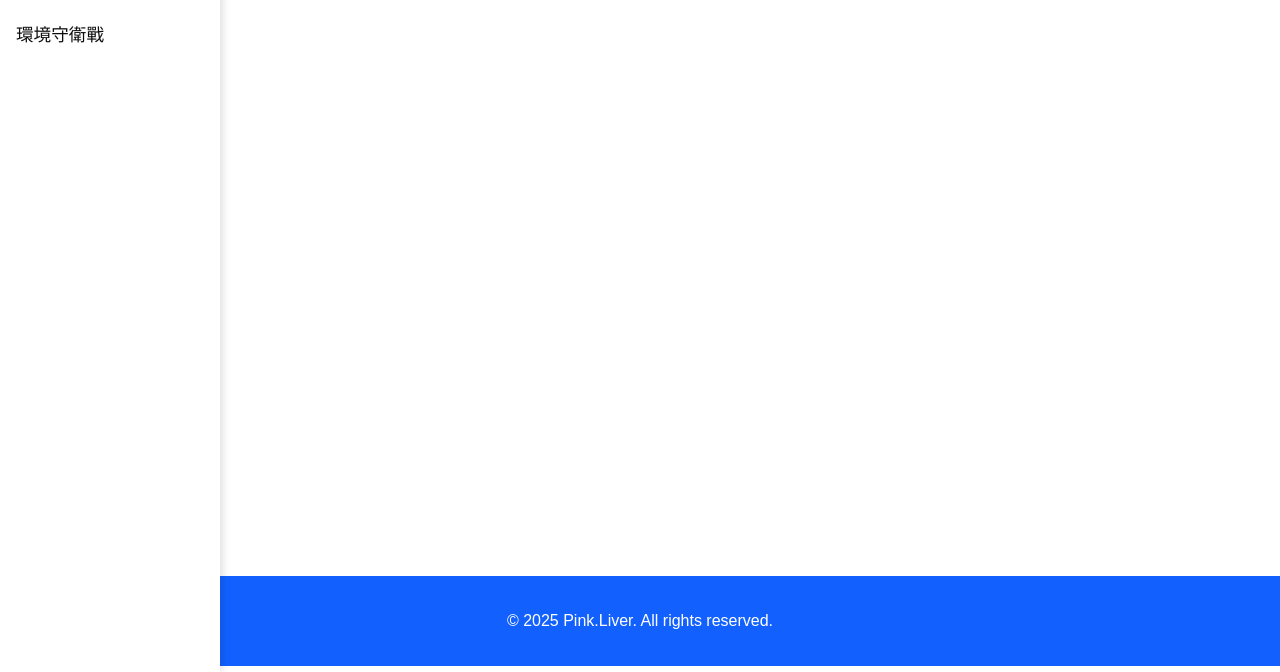
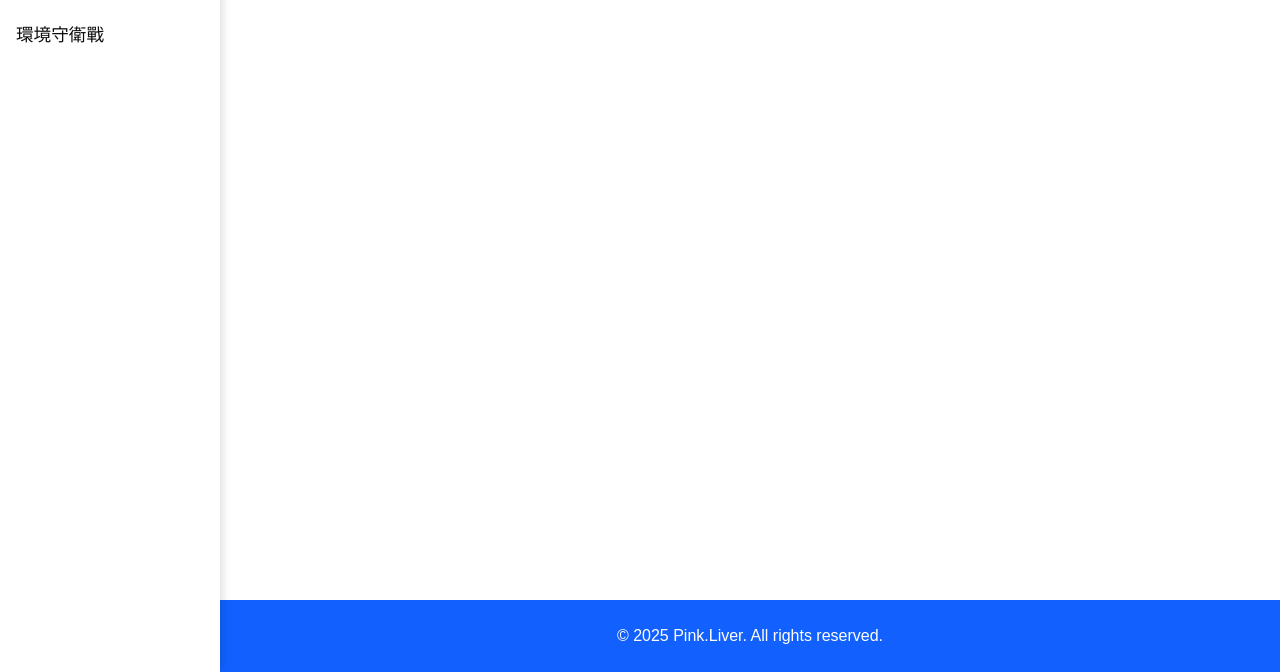
Before and after one commit to pink-liver/pink-liver.github.io, a plain HTML site: page index.html in a window 1280 px wide. Shown: the part 128-800 px from the top of the page. Drawn offline with Linux system fonts and the light colour scheme.

Commit message:
feat: re-styling

```diff
--- a/css/style.css
+++ b/css/style.css
@@ -3,6 +3,8 @@
   --secondary-blue: #66a3f2;
   --light-gray: #f2f2f2;
   --dark: #0d0d0d;
+  --footer-height: 72px;
+  --sidebar-width: 220px;
 }
 
 * {
@@ -27,7 +29,7 @@ body {
   top: 0;
   left: 0;
   height: 100vh;
-  width: 220px;
+  width: var(--sidebar-width);
   background: #fff;
   box-shadow: 2px 0 10px rgba(0, 0, 0, 0.08);
   z-index: 1100;
@@ -77,18 +79,24 @@ body {
 
 /* Main */
 .main-content {
-  margin-left: 240px; /* sidebar width (220px) + 20px gap */
-  padding: 2rem;
-  max-height: 100vh;
-  min-height: calc(100vh - 6rem);
+  margin-left: var(--sidebar-width);
+  padding: 2rem 3rem 0rem 3rem;
+  min-height: calc(100vh - var(--footer-height));
 }
 
 /* Footer */
 footer {
+  margin-left: var(--sidebar-width);
+  height: var(--footer-height);
   background-color: var(--primary-blue);
   color: white;
-  padding: 2rem 0;
+  /* use height to control spacing */
+  padding: 0;
+  display: flex;
+  align-items: center;
+  justify-content: center;
   text-align: center;
+  z-index: 1000;
 }
 
 @media (max-width: 700px) {
```
